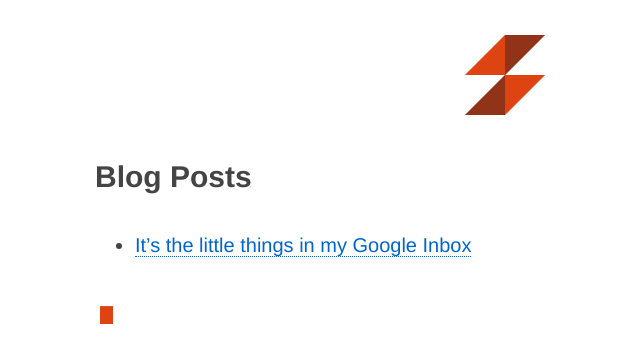
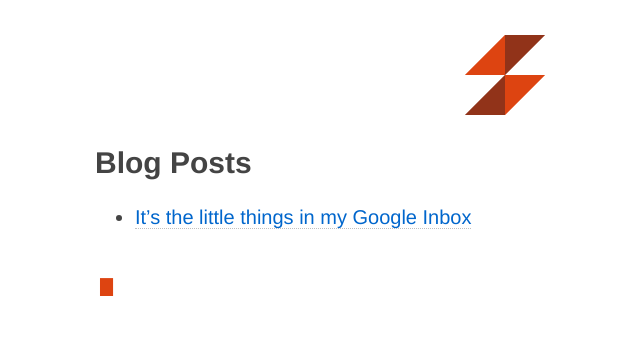
Before and after one commit to Dejital/dejital.github.com, a Jekyll site: the page built from blog.md, in a window 1280 px wide. Shown: the top 363 px of the page, without its empty margins (320-960 px from the left). Built offline with Jekyll 4.4.1, drawn with Linux system fonts in a browser that asks for light colours.

Commit message:
Change hyperlink css

```diff
--- a/assets/css/screen.css
+++ b/assets/css/screen.css
@@ -22,14 +22,14 @@
 }
 
 #content a {
-    border-bottom: 1px dotted #0066cc;
+    border-bottom: 1px dotted #c0c0c0;
     color: #0066cc;
     text-decoration: none;
 }
 
 #content a:visited {
-    border-bottom-color: #9966cc;
-    color: #9966cc;
+    border-bottom-color: #c0c0c0;
+    color: #0066cc;
 }
 
 #content a:hover {
@@ -38,8 +38,18 @@
 }
 
 #content a:visited:hover {
-    border-bottom-color: #bb88ee;
-    color: #bb88ee;
+    border-bottom-color: #2288ee;
+    color: #2288ee;
+}
+
+#content a:active {
+    border-bottom-color: #D41;
+    color: #D41;
+}
+
+#content a:visited:active {
+    border-bottom-color: #D41;
+    color: #D41;
 }
 
 footer {
@@ -59,7 +69,7 @@
     color: #444;
 }
 
-h1 {
+h1, h2, h3 {
     line-height: initial;
     margin: 20px 0 0 0;
 }
```
Also changed, not shown: 1 other file.
